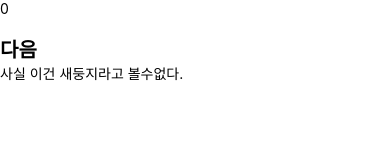
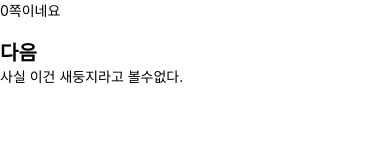
Before and after one commit to Rootstar07/Project, a React Native app: screen / in a window 390 px wide. Shown: the top 160 px of the page. Built offline with nearby package versions, Linux system fonts and the light colour scheme.

Commit message:
basic2
약간추가

```diff
--- a/App.js
+++ b/App.js
@@ -13,8 +13,7 @@ const TextInANest = () => {
   return (
     <Text style={styles.baseText}>
       <Text>
-        {ID}
-        {"\n"}
+        {ID}쪽이네요{"\n"}
         {"\n"}
       </Text>
       <Text style={styles.titleText} onPress={pressButton}>
```
